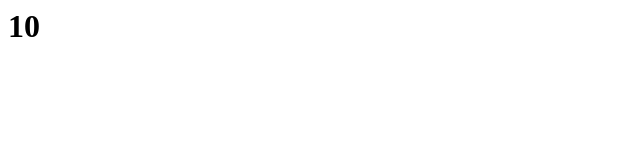
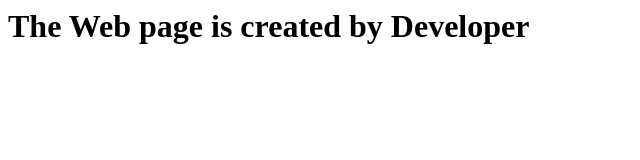
Before and after one commit to vineeth-pgmr/DevopsTask1, a plain HTML site: page index.html in a window 1280 px wide. Shown: the whole page, without its empty margins (0-640 px from the left). Drawn offline with Linux system fonts and the light colour scheme.

Commit message:
first commit from Developer

```diff
--- a/index.html
+++ b/index.html
@@ -1,10 +1,10 @@
 <html>
 <head>
-<title>Page Title</title>
+<title>Devops Task1</title>
 </head>
 <body>
 
-<h1>10</h1>
+<h1>The Web page is created by Developer</h1>
 
 
   </body>
```
